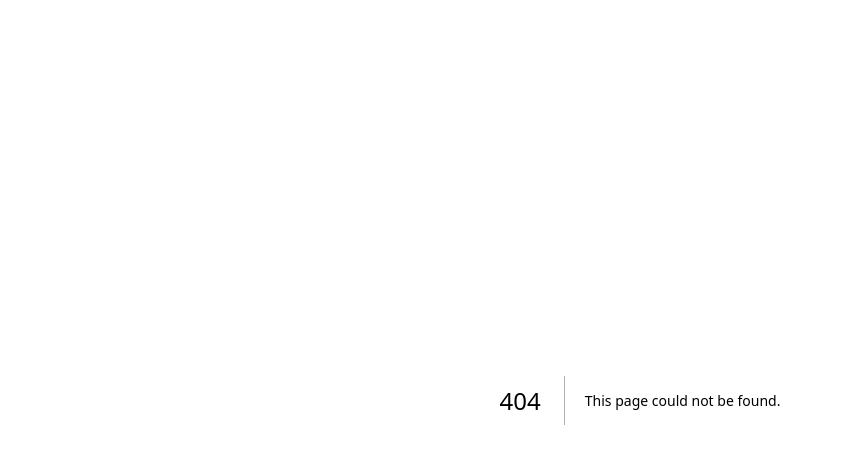
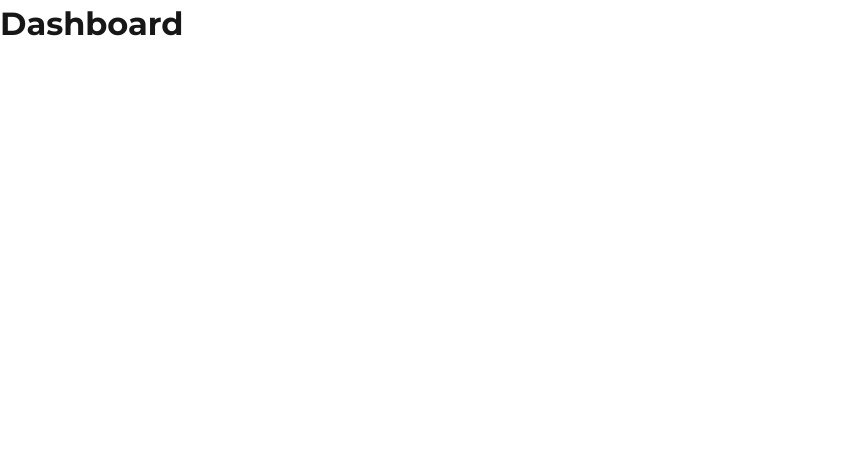
Before and after one commit to dexter2k8/project-money, a Next.js app: page /dashboard in a window 1280 px wide. Before the commit this address had no page. Shown: the top 464 px of the page, without its empty margins (0-841 px from the left). Built offline with nearby package versions, Linux system fonts and the light colour scheme.

Commit message:
feat: implemented dashboard initial page

```diff
--- /dev/null
+++ b/app/(pages)/dashboard/page.tsx
@@ -0,0 +1,3 @@
+export default function Dashboard() {
+  return <h1>Dashboard</h1>;
+}
--- a/components/Input/index.tsx
+++ b/components/Input/index.tsx
@@ -25,7 +25,7 @@ const messageIcon = (status: TStatus) => {
   return icon[status];
 };
 
-const Input: React.FC<IInputProps> = ({
+export default function Input({
   label,
   status = "info",
   message,
@@ -34,7 +34,7 @@ const Input: React.FC<IInputProps> = ({
   size = "default",
   disabled,
   ...props
-}) => {
+}: IInputProps) {
   const [showPassword, setShowPassword] = useState(false);
   const isPassword = type === "password";
 
@@ -66,6 +66,4 @@ const Input: React.FC<IInputProps> = ({
       )}
     </div>
   );
-};
-
-export default Input;
+}
```
